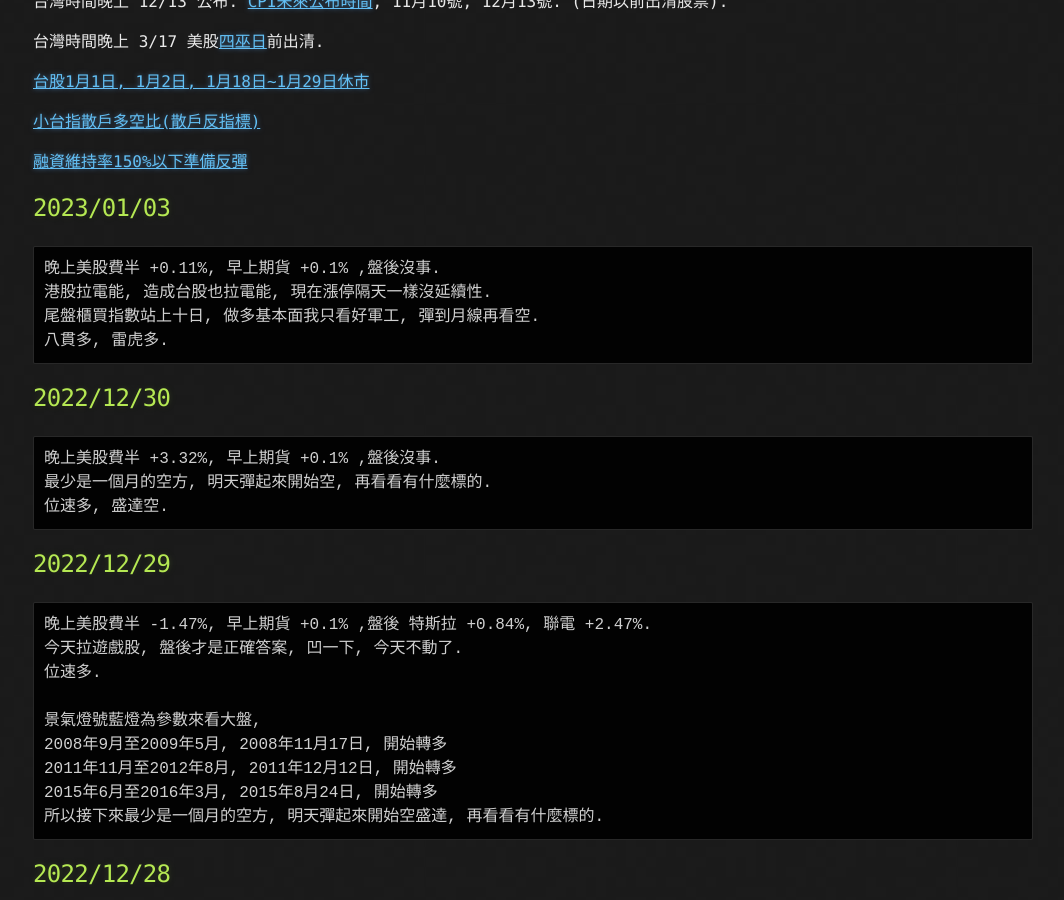
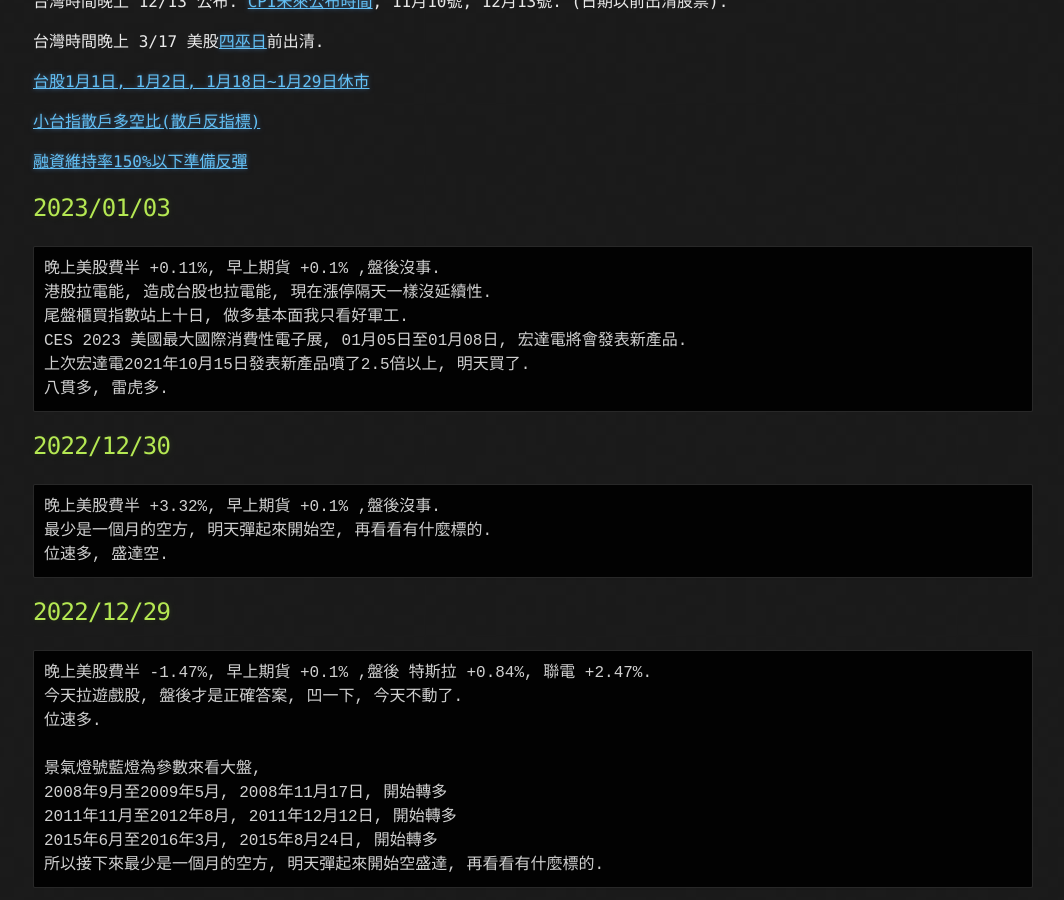
Before and after one commit to lepg5487/Stock_God, a Jekyll site: the page built from index.md, in a window 1280 px wide and 900 px high, scrolled down 428 px. Shown: the whole window, without its empty margins (107-1171 px from the left). Built offline with Jekyll 4.4.1, drawn with Linux system fonts in a browser that asks for light colours; our own code applies the rules of GitHub Pages for plain Markdown files.

Commit message:
Update index.md

````diff
--- a/index.md
+++ b/index.md
@@ -24,7 +24,9 @@ layout: testlayouts
 ```
 晚上美股費半 +0.11%, 早上期貨 +0.1% ,盤後沒事.
 港股拉電能, 造成台股也拉電能, 現在漲停隔天一樣沒延續性.
-尾盤櫃買指數站上十日, 做多基本面我只看好軍工, 彈到月線再看空.
+尾盤櫃買指數站上十日, 做多基本面我只看好軍工.
+CES 2023 美國最大國際消費性電子展, 01月05日至01月08日, 宏達電將會發表新產品.
+上次宏達電2021年10月15日發表新產品噴了2.5倍以上, 明天買了.
 八貫多, 雷虎多.
 ```
 
````
